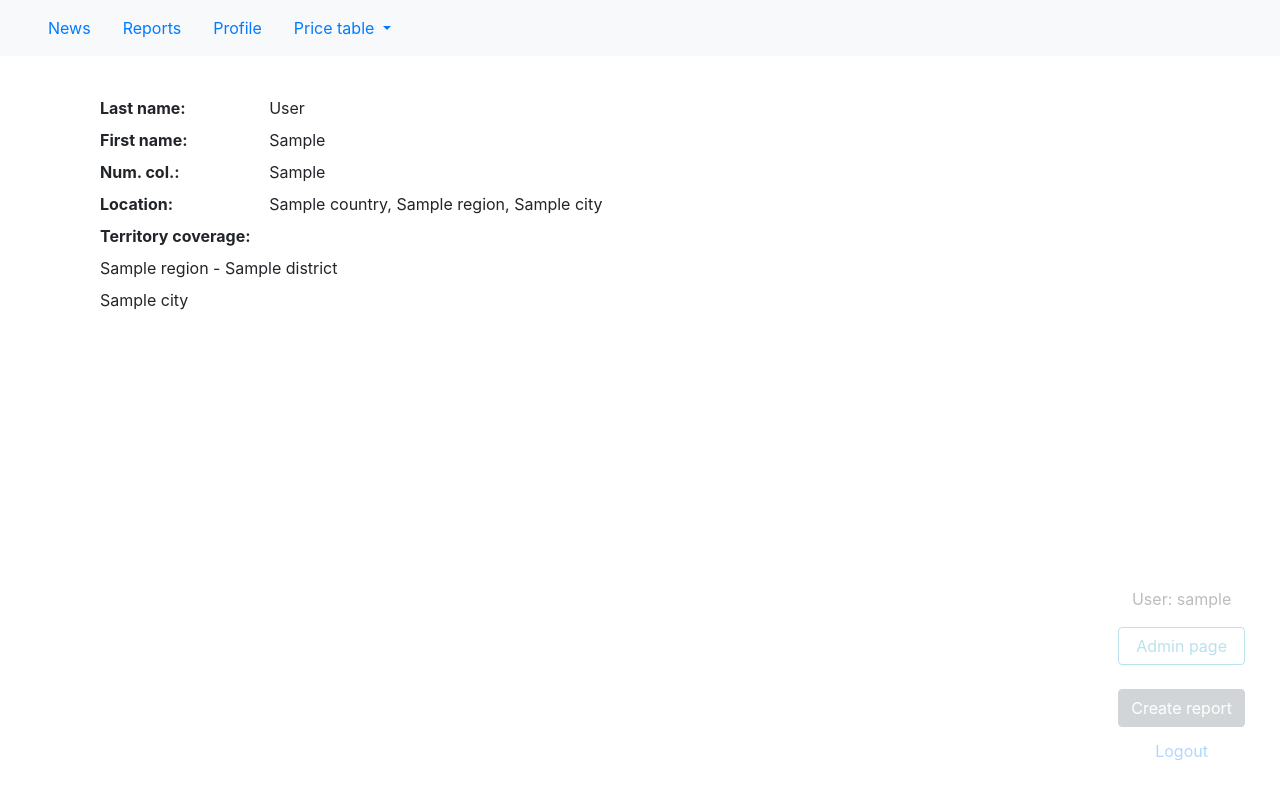
After one commit to yakusevv/django_medical_reports, a Django app: page /reports/profile/1/detail/ in a window 1280 px wide. The commit adds this page. Run offline with Django 3.2, Linux system fonts and the light colour scheme; a user stored in the database is signed in; tables that the repository leaves empty hold one stand-in row (values such as "Sample post"); some libraries are stand-ins or nearby versions.

Commit message:
Getting started with ProfileDetailView

```diff
--- a/reports/models.py
+++ b/reports/models.py
@@ -81,7 +81,7 @@ class Profile(models.Model):
         return ' '.join((self.user.last_name, self.user.first_name, self.num_col))
 
     def get_absolute_url(self):
-        return reverse('user_profile_url', kwargs={'pk': self.user.pk})
+        return reverse('profile_detail_url', kwargs={'pk': self.user.profile.pk})
 
 
 # Every disease in reports must have a name in language of country where was visit
--- /dev/null
+++ b/reports/templates/reports/profile_detail.html
@@ -0,0 +1,65 @@
+{% extends 'reports/base_reports.html' %}
+
+{% block title %}
+  {{ block.super }} - Profile
+{% endblock %}
+
+
+{% block content %}
+<div class="container mt-4">
+  <div class="row mb-2">
+      <div class="col-sm-2">
+        <b>Last name:</b>
+      </div>
+      <div class="col">
+        {{ profile.user.last_name }}
+      </div>
+  </div>
+  <div class="row mb-2">
+      <div class="col-sm-2">
+        <b>First name:</b>
+      </div>
+      <div class="col">
+        {{ profile.user.first_name }}
+      </div>
+  </div>
+  <div class="row mb-2">
+      <div class="col-sm-2">
+        <b>Num. col.:</b>
+      </div>
+      <div class="col">
+        {{ profile.num_col }}
+      </div>
+  </div>
+  <div class="row mb-2">
+      <div class="col-sm-2">
+        <b>Location:</b>
+      </div>
+      <div class="col">
+        {{ profile.city.district.region.country }}, {{ profile.city.district.region }}, {{ profile.city }}
+      </div>
+  </div>
+  <div class="row mb-2">
+      <div class="col-3">
+        <b>Territory coverage:</b>
+      </div>
+  </div>
+  {% for district in profile.districts.all %}
+  <div class="row mb-2">
+      <div class="col">
+        {{ district }}
+      </div>
+  </div>
+  <div class="row mb-2">
+      <div class="col">
+        {% for city in district.city_set.all %}
+        {{ city }}
+        {% if not forloop.last %}
+        ,
+        {% endif %}
+        {% endfor %}
+      </div>
+  </div>
+  {% endfor %}
+</div>
+{% endblock %}
--- a/reports/urls.py
+++ b/reports/urls.py
@@ -8,7 +8,8 @@ from .views import (
                 ReportCreateView,
                 ReportUpdateView,
                 ReportDeleteView,
-                PriceTableView
+                PriceTableView,
+                ProfileDetailView
                 )
 
 
@@ -19,4 +20,5 @@ urlpatterns = [
         path('<int:pk>/view/', ReportDetailView.as_view(), name='report_detail_url'),
         path('price_table/<int:pk>/', PriceTableView.as_view(), name='price_table_url'),
         path('<int:pk>/delete/', ReportDeleteView.as_view(), name='report_delete_url'),
+        path('profile/<int:pk>/detail/', ProfileDetailView.as_view(), name='profile_detail_url')
          ]
--- a/reports/views.py
+++ b/reports/views.py
@@ -1,4 +1,5 @@
 from django.shortcuts import render
+from django.shortcuts import get_object_or_404
 from django.shortcuts import redirect
 from django.urls import reverse
 from django.views.generic import (
@@ -23,7 +24,8 @@ from .models import (
                 VisitTariff,
                 City,
                 Disease,
-                Service
+                Service,
+                Profile
                     )
 from .forms import (
                 ReportForm,
@@ -212,3 +214,15 @@ class PriceTableView(PermissionRequiredMixin, DetailView):
         context['price_groups'] = PriceGroup.objects.all()
         context['types_of_visit'] = TypeOfVisit.objects.filter(country=country)
         return context
+
+
+class ProfileDetailView(LoginRequiredMixin, DetailView):
+    template_name = 'reports/profile_detail.html'
+    model = Profile
+
+    def get(self, request, pk):
+        if request.user.profile.pk == pk or request.user.is_staff:
+            profile = get_object_or_404(self.model, pk=pk)
+            return render(request, self.template_name, context={'profile': profile})
+        else:
+            raise Http404
--- a/templates/base.html
+++ b/templates/base.html
@@ -28,7 +28,7 @@
         <a class="nav-link" href="{% url 'reports_list_url' %}">Reports</a>
       </li>
       <li class="nav-item">
-        <a class="nav-link" href="#">Profile</a>
+        <a class="nav-link" href="{{ request.user.profile.get_absolute_url }}">Profile</a>
       </li>
       {% if request.user.is_staff %}
       <li class="nav-item dropdown">
```
